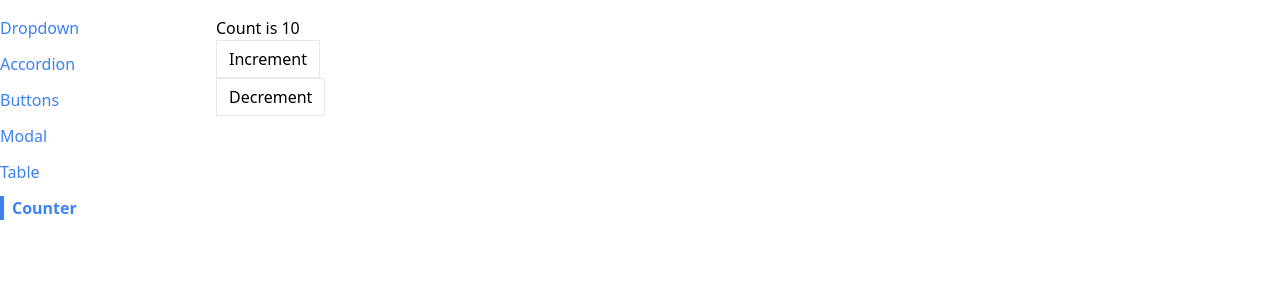
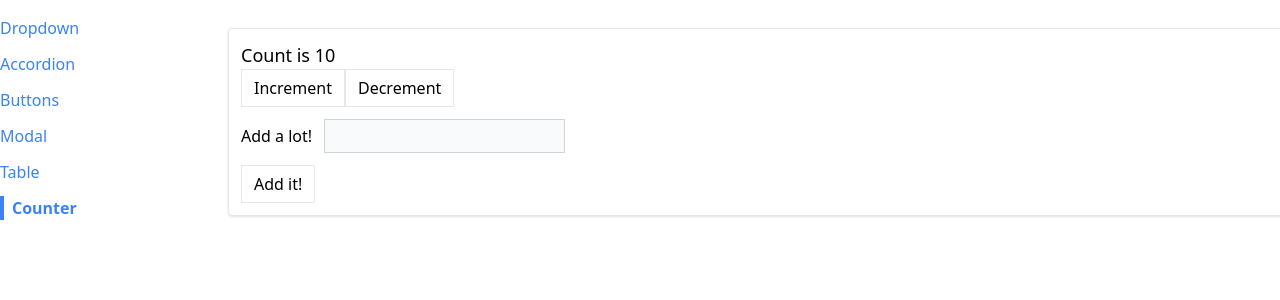
Before and after one commit to tylercodes-11/comps, a React (Create React App) app: page /counter in a window 1280 px wide. Shown: the top 300 px of the page. Built offline with nearby package versions, Linux system fonts and the light colour scheme.

Commit message:
updated reducer function with switchs

```diff
--- a/src/pages/CounterPage.js
+++ b/src/pages/CounterPage.js
@@ -1,24 +1,87 @@
 import Button from '../components/Button';
+import Panel from '../components/Panel';
 import { useState } from 'react';
+import { useReducer } from 'react';
 
+const INCREMENT_COUNT = 'increment';
+const SET_VALUE_TO_ADD = 'change-value-to-add'
+
+const reducer = (state, action) => {
+switch (action.type) {
+  case INCREMENT_COUNT:
+    return {
+          ...state,
+          count: state.count + 1,
+        };
+  case SET_VALUE_TO_ADD:
+    if (action.type === SET_VALUE_TO_ADD) {
+          return {
+            ...state,
+            valueToAdd: action.payload
+          }
+        };
+   default:
+          return state;
+}
+
+};
 
 function CounterPage({ initialCount }) {
-const [count, setCount] = useState(Number(initialCount));
+//const [count, setCount] = useState(initialCount);
+//const [valueToAdd, setValueToAdd] = useState(0);
+const [state, dispatch] = useReducer(reducer, {
+  count: initialCount,
+  valueToAdd: 0
+});
+
 const increment = () => {
-    setCount(count + 1);
+  dispatch({
+    type: 'increment'
+  });
 };
 const decrement = () => {
-    setCount(count - 1);
+   // setCount(count - 1);
 };
 
+const handleChange = (event) => {
+  const value = parseInt(event.target.value) || 0;
+
+    dispatch ({
+      type: SET_VALUE_TO_ADD,
+      payload: value
+    });
+};
+
+const handleSubmit = (event) => {
+  event.preventDefault();
+
+  //setCount(count + valueToAdd);
+  //setValueToAdd(0);
+}
+
   return (
-    <div>
-        <h1>
-            Count is {count}
-        </h1>
+    <Panel className='m-3'>
+    <h1 className='text-lg'>
+    Count is {state.count}
+  </h1>
+    <div className='flex flex-row'>
+
         <Button onClick={increment}>Increment</Button>
         <Button onClick={decrement}>Decrement</Button>
     </div>
+    <form onSubmit={handleSubmit}>
+      <label>Add a lot!</label>
+      <input
+      value={state.valueToAdd || ""}
+      onChange={handleChange}
+      type='number'
+      className='p-1 m-3 bg-gray-50 border border-gray-300'
+
+      />
+      <Button>Add it!</Button>
+    </form>
+
+    </Panel>
   );
 }
 
```
